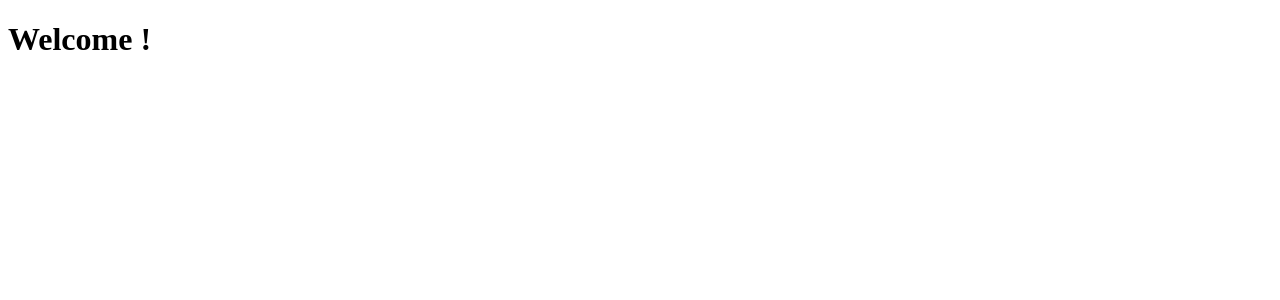
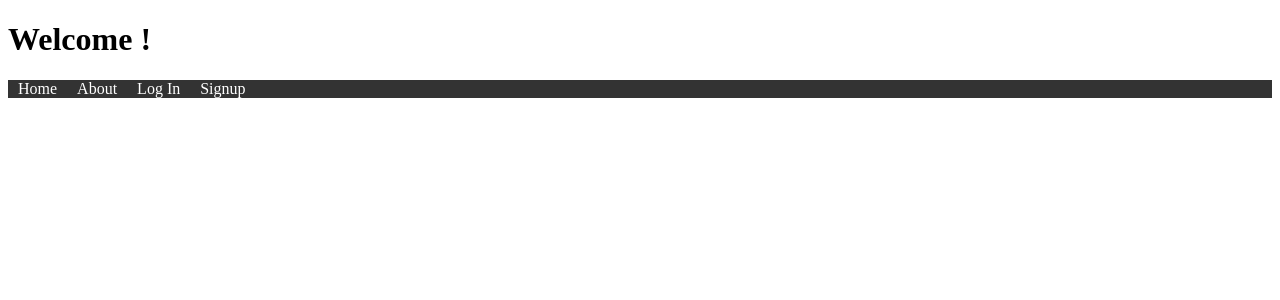
Before and after one commit to makeitMVPadmin/Communiti, a React (Create React App) app: page / in a window 1280 px wide. Shown: the top 300 px of the page. Built offline with nearby package versions, Linux system fonts and the light colour scheme.

Commit message:
started navbar

```diff
--- /dev/null
+++ b/src/components/Example/Navbar/Navbar.jsx
@@ -0,0 +1,16 @@
+import "./Navbar.scss"
+
+export default function Navbar () {
+    return(
+        <>
+            <nav className="navbar">
+                <ul>
+                    <li>Home</li>
+                    <li>About</li>
+                    <li>Log In </li>
+                    <li>Signup</li>
+                </ul>
+            </nav>
+        </>
+    )
+}
--- /dev/null
+++ b/src/components/Example/Navbar/Navbar.scss
@@ -0,0 +1,17 @@
+.navbar {
+    background: #333;
+    color: white;
+    position: sticky;
+    top: 0;
+    z-index: 100;
+  }
+
+  ul {
+    list-style: none;
+    padding: 0;
+    display: flex;
+  }
+
+  li {
+    margin: 0 10px;
+  }
--- a/src/pages/HomePage/HomePage.jsx
+++ b/src/pages/HomePage/HomePage.jsx
@@ -1,9 +1,11 @@
 import "./HomePage.scss";
+import Navbar from "../../components/Example/Navbar/Navbar";
 
 const Home = () => {
   return (
     <div className="home">
       <h1 className="home__title"> Welcome !</h1>
+      <Navbar />
     </div>
   );
 };
```
